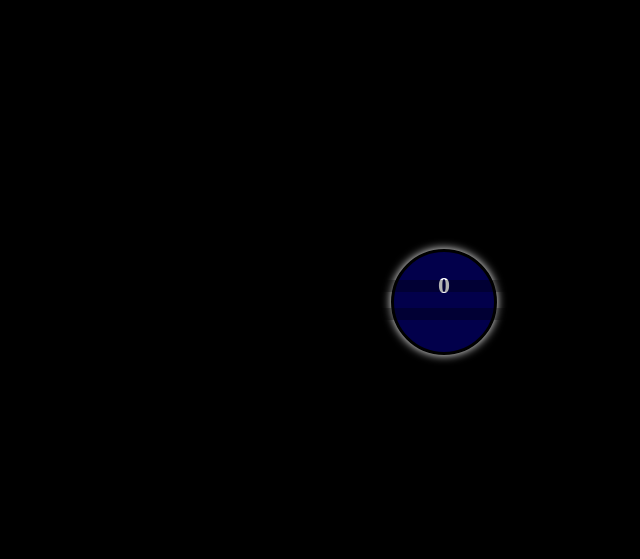
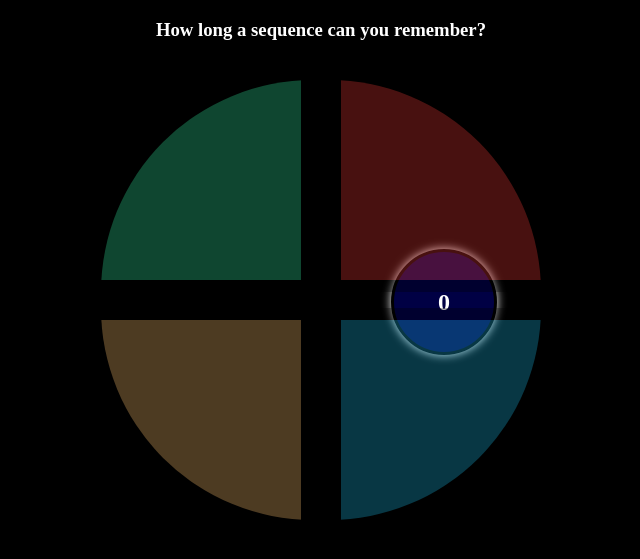
Before and after one commit to Shamli-Singh-Yadav/simon_say_game, a plain HTML site: page index.html in a window 1280 px wide. Shown: the part 61-620 px from the top of the page, without its empty margins (319-959 px from the left). Drawn offline with Linux system fonts and the light colour scheme.

Commit message:
Update style.css

```diff
--- a/style.css
+++ b/style.css
@@ -7,13 +7,13 @@ h1{
     color: white;
 }
 
-h2 {
+h3 {
     color: white;
 }
 
 
 .btn {
-    position: relative;
+    /* position: relative; */
     height: 200px;
     width: 200px;
     border: 0.75rem solid black;
@@ -22,7 +22,9 @@ h2 {
 }
 
 .score{
-    background-color: #02004b;
+    display: flex;
+    align-items: center;
+    justify-content: center;
     color: white;
     height: 100px;
     width: 100px;
@@ -30,9 +32,9 @@ h2 {
     box-shadow:0 0 10px white;
     border: 0.2rem solid black;
     position: absolute;
-    text-align: center;
     left: 710px;
     top: 310px;
+    background-color: #004;
 }
 
 .btn:hover {
@@ -51,22 +53,33 @@ h2 {
 }
 
 
-.one {
+.green {
     border-top-left-radius:100%;
     background-color: #34e89e;
 }
 
-.two {
+.red {
     border-top-right-radius:100%;
     background-color: #ef3b36;
 }
 
-.three {
+.yellow {
     border-bottom-left-radius:100%;
     background-color: #ffc371;
 }
 
-.four {
+.blue {
     border-bottom-right-radius:100%;
     background-color:  #1cb5e0;
 }
+
+
+.flash {
+    background-color: white;
+    opacity: 1;
+}
+
+.userflash {
+    background-color: white;
+    opacity: 1;
+}
```
